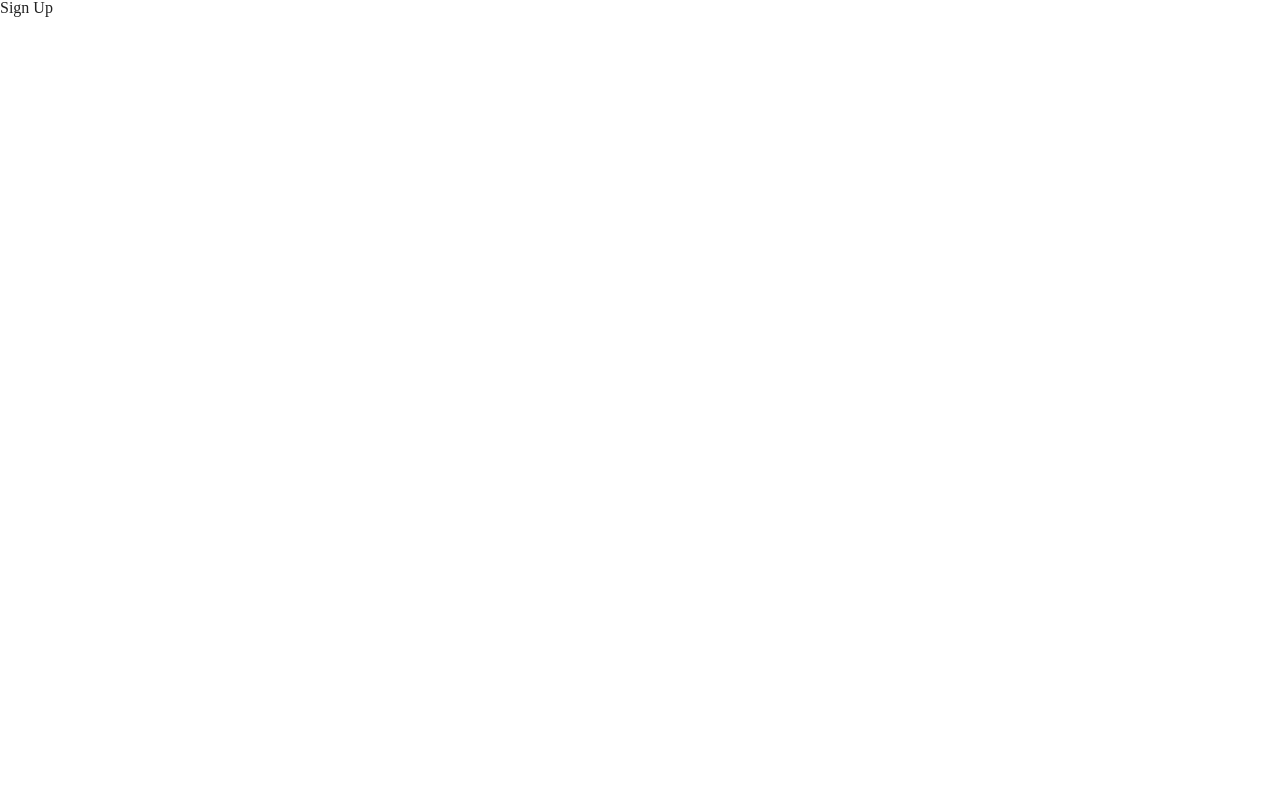
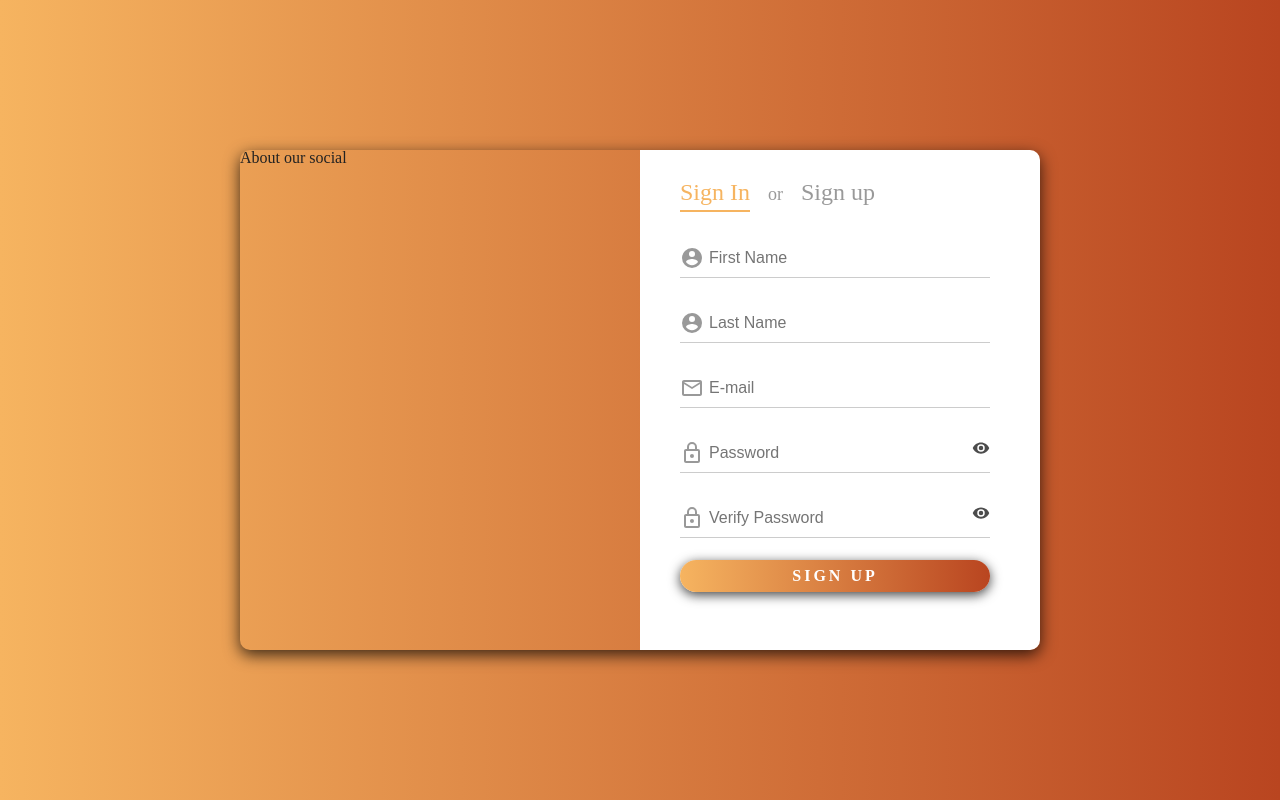
Before and after one commit to Vladimir-github-account/Odnofreshniki, a React (Create React App) app in the folder frontend/: page /sign_up in a window 1280 px wide. Built offline with nearby package versions, Linux system fonts and the light colour scheme.

Commit message:
Add: better sign up

```diff
--- a/frontend/src/components/Input/Input.module.sass
+++ b/frontend/src/components/Input/Input.module.sass
@@ -16,14 +16,15 @@
   border-color: red
 
 .errorTip
+  font-size: 14px
   position: absolute
-  right: 16px
+  right: 20px
+  bottom: 24px
   z-index: 1
   color: #000000
-  padding: 4px 10px
+  padding: 2px 10px
   background-color: rgba(246, 180, 96, 0.5)
   border-radius: 4px
-  max-width: 170px
 
 .iconWrapper
   display: flex
--- /dev/null
+++ b/frontend/src/components/SignUpForm/SignUp.module.sass
@@ -0,0 +1,25 @@
+@import "../../variables"
+
+.signUpForm
+  width: 100%
+  margin: 40px 0
+  display: flex
+  flex-flow: column nowrap
+
+.signUpForm > * + *
+  margin-top: 10%
+
+
+.signUpButton
+  margin-top: 22px
+  border-radius: 30px
+  background: $accent-color
+  background: linear-gradient(90deg, rgba($accent-color, 1) 0%, rgba($secondary-color, 1) 100%)
+  padding: 8px 20px
+  text-align: center
+  text-transform: uppercase
+  font-size: 16px
+  font-weight: bold
+  color: #fff
+  letter-spacing: 3px
+  box-shadow: 0px 3px 12px 0px rgba(0, 0, 0, 0.75)
--- a/frontend/src/components/SignUpForm/index.js
+++ b/frontend/src/components/SignUpForm/index.js
@@ -1,17 +1,140 @@
-import React, {Component} from 'react';
-import PropTypes          from 'prop-types';
-import {withRouter}       from 'react-router';
+import React                       from 'react';
+import { Form, Field, withFormik } from 'formik';
+import Input                       from '../Input';
+import PasswordInput               from '../PasswordInput';
+import * as Yup                    from 'yup';
+import styles                      from './SignUp.module.sass';
+import {
+  mdiAccountCircle,
+  mdiLockOutline,
+  mdiEmailOutline,
+  mdiAccountBox
+}                                  from '@mdi/js';
 
-class SignUpForm extends Component {
-  render() {
-    return (
-        <div>
-          <h1>Sign </h1>
+const nameSchema = Yup.string()
+    .required( 'This field is required' );
+const emailSchema = Yup.string()
+    .email( 'must be a email' )
+    .required( 'This field is required' );
+const passwordSchema = Yup.string()
+    .required( 'This field is required' )
+    .min( 8, 'Must be at longer than 8' );
+
+const handleSubmit = (values) => {
+  console.log( values );
+};
+
+const SignUpForm = (props) => {
+  const nameValidate = async (value) => {
+    let error;
+    await nameSchema.validate( value ).catch( e => {
+      error = e.message;
+    } );
+    return error;
+  };
+  const emailValidate = async (value) => {
+    let error;
+    await emailSchema.validate( value ).catch( e => {
+      error = e.message;
+    } );
+    return error;
+  };
+  const passwordValidate = async (value) => {
+    let error;
+    await passwordSchema.validate( value ).catch( e => {
+      error = e.message;
+    } );
+    return error;
+  };
+
+  const { signUpButton, signUpForm } = styles;
+
+  return (
+      <Form className={signUpForm}>
+        <Field type='text'
+               name='firstName'
+               validate={nameValidate}>
+          {
+            (fieldProps) => (
+                <Input {...fieldProps}
+                       label={'First Name: '}
+                       placeholder='First Name'
+                       icon={mdiAccountCircle}
+                       autoFocus={true}/>
+            )
+          }
+        </Field>
+        <Field type='text'
+               name='lastName'
+               validate={nameValidate}>
+          {
+            (fieldProps) => (
+                <Input {...fieldProps}
+                       label={'Last Name: '}
+                       placeholder='Last Name'
+                       icon={mdiAccountCircle}/>
+            )
+          }
+        </Field>
+        <Field type='text'
+               name='email'
+               validate={emailValidate}>
+          {
+            (fieldProps) => (
+                <Input {...fieldProps}
+                       label={'Email: '}
+                       placeholder='E-mail'
+                       icon={mdiEmailOutline}/>
+            )
+          }
+        </Field>
+        <Field type='password'
+               name='password'
+               validate={passwordValidate}>
+          {
+            (fieldProps) => (
+                <PasswordInput {...fieldProps}
+                               placeholder='Password'
+                               icon={mdiLockOutline}
+                               label={'Password: '}/>
+            )
+          }
+        </Field>
+        <Field type='password'
+               name='verifyPassword'
+               validate={passwordValidate}>
+          {
+            (fieldProps) => (
+                <PasswordInput {...fieldProps}
+                               placeholder='Verify Password'
+                               icon={mdiLockOutline}
+                               label={'Verify Password: '}/>
+            )
+          }
+        </Field>
+        <div onClick={props.submitForm}
+             className={signUpButton}>Sign Up
         </div>
-    );
-  }
-}
+      </Form>
 
-SignUpForm.propTypes = {};
+  );
+};
 
-export default withRouter(SignUpForm);
+export default withFormik( {
+  mapPropsToValues: () => ( {
+    firstName: '',
+    lastName: '',
+    email: '',
+    password: '',
+    verifyPassword: ''
+  } ),
+  initialValues: {
+    firstName: '',
+    lastName: '',
+    email: '',
+    password: '',
+    verifyPassword: ''
+  },
+  handleSubmit,
+
+} )( SignUpForm );
--- /dev/null
+++ b/frontend/src/pages/EntryPage.module.sass
@@ -0,0 +1,47 @@
+@import "../variables"
+
+.entry
+  background: $accent-color
+  background: linear-gradient(90deg, rgba($accent-color, 1) 0%, rgba($secondary-color, 1) 100%)
+  min-height: 100vh
+  display: flex
+  justify-content: center
+  align-items: center
+
+.infoAndFormWrapper
+  display: flex
+  width: 85%
+  max-width: 800px
+  min-height: 500px
+  max-height: 500px
+  box-shadow: 0px 5px 16px 0px rgba(0, 0, 0, 0.75)
+  border-radius: 10px
+  overflow: hidden
+
+.info
+  width: 50%
+
+.formWrapper
+  width: 50%
+  background-color: white
+  padding: 30px 50px 40px 40px
+  color: rgba(0, 0, 0, 0.4)
+  display: flex
+  flex-flow: column nowrap
+
+
+.linksWrapper
+  font-size: 18px
+  & > * + *
+    margin-left: 18px
+
+.entryLink
+  font-size: 24px
+  text-decoration: none
+  color: rgba(0, 0, 0, 0.4)
+
+.activeEntryLink
+  @extend .entryLink
+  color: $accent-color
+  border-bottom: 2px solid $accent-color
+  padding-bottom: 5px
--- a/frontend/src/pages/SignInPage.js
+++ b/frontend/src/pages/SignInPage.js
@@ -1,13 +1,26 @@
 import React          from 'react';
 import { withRouter } from 'react-router';
-import SignInForm from '../components/SignInForm';
-import Entry      from '../components/Entry';
+import styles         from './EntryPage.module.sass';
+import SignInForm     from '../components/SignInForm';
 
 function SignInPage(props) {
+  const { entry, infoAndFormWrapper, formWrapper, info, linksWrapper, entryLink, activeEntryLink } = styles;
   return (
-      <>
-        <Entry/>
-      </>
+      <div className={entry}>
+        <div className={infoAndFormWrapper}>
+          <div className={info}>
+            {'About our social'}
+          </div>
+          <div className={formWrapper}>
+            <div className={linksWrapper}>
+              <a href="#" className={activeEntryLink}>Sign In</a>
+              <span>or</span>
+              <a href="#" className={entryLink}>Sign up</a>
+            </div>
+            <SignInForm/>
+          </div>
+        </div>
+      </div>
   );
 }
 
--- a/frontend/src/pages/SignUpPage.js
+++ b/frontend/src/pages/SignUpPage.js
@@ -1,9 +1,27 @@
-import React from 'react';
-import {withRouter}       from 'react-router';
+import React          from 'react';
+import { withRouter } from 'react-router';
+import styles         from './EntryPage.module.sass';
+import SignUpForm     from '../components/SignUpForm';
 
 function SignUpPage(props) {
-  console.log(props);
-  return (<h1>Sign Up</h1>);
+  const { entry, infoAndFormWrapper, formWrapper, info, linksWrapper, entryLink, activeEntryLink } = styles;
+  return (
+      <div className={entry}>
+        <div className={infoAndFormWrapper}>
+          <div className={info}>
+            {'About our social'}
+          </div>
+          <div className={formWrapper}>
+            <div className={linksWrapper}>
+              <a href="#" className={activeEntryLink}>Sign In</a>
+              <span>or</span>
+              <a href="#" className={entryLink}>Sign up</a>
+            </div>
+            <SignUpForm/>
+          </div>
+        </div>
+      </div>
+  );
 }
 
-export default withRouter(SignUpPage);
+export default withRouter( SignUpPage );
```
